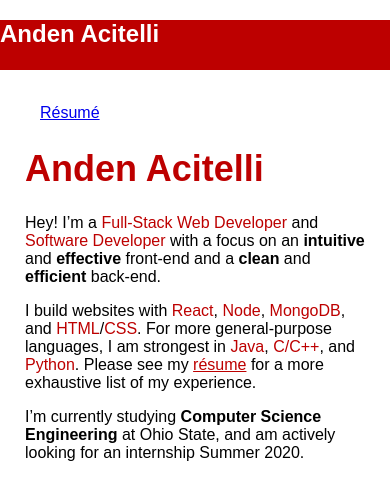
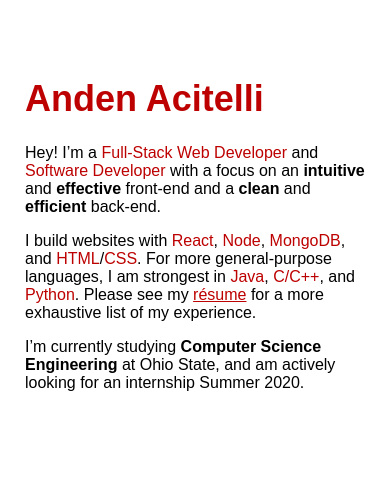
Before and after one commit to aacitelli/PortfolioWebsite, a Gatsby site: page / in a window 390 px wide. Built offline with nearby package versions, Linux system fonts and the light colour scheme; Gatsby itself is replaced by a stand-in of ours.

Commit message:
Got rid of navbar on mobile

```diff
--- a/src/components/navbar/NavbarStyles.scss
+++ b/src/components/navbar/NavbarStyles.scss
@@ -2,11 +2,7 @@
 {
     nav
     {
-        width: 100%;
-        height: 50px;
-
-        background-color: #BD0000;
-        color: white;
+        display: none;
     }
 }
 
```
Also changed, not shown: src/components/navbar/NavbarStyles.css, 1 other file.
